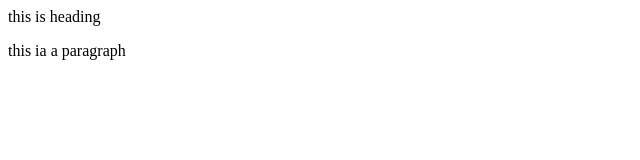
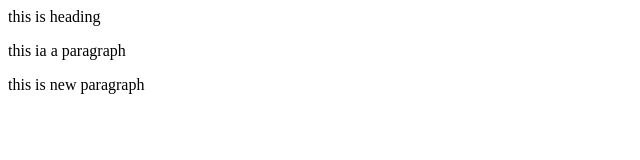
Before and after one commit to naz121/vsc-github, a plain HTML site: page index.html in a window 1280 px wide. Shown: the whole page, without its empty margins (0-640 px from the left). Drawn offline with Linux system fonts and the light colour scheme.

Commit message:
new commit

```diff
--- a/index.html
+++ b/index.html
@@ -1,2 +1,3 @@
 <h> this is heading </h>
 <p>this ia a paragraph</p>
+<p2>this is new paragraph</p2>
```
